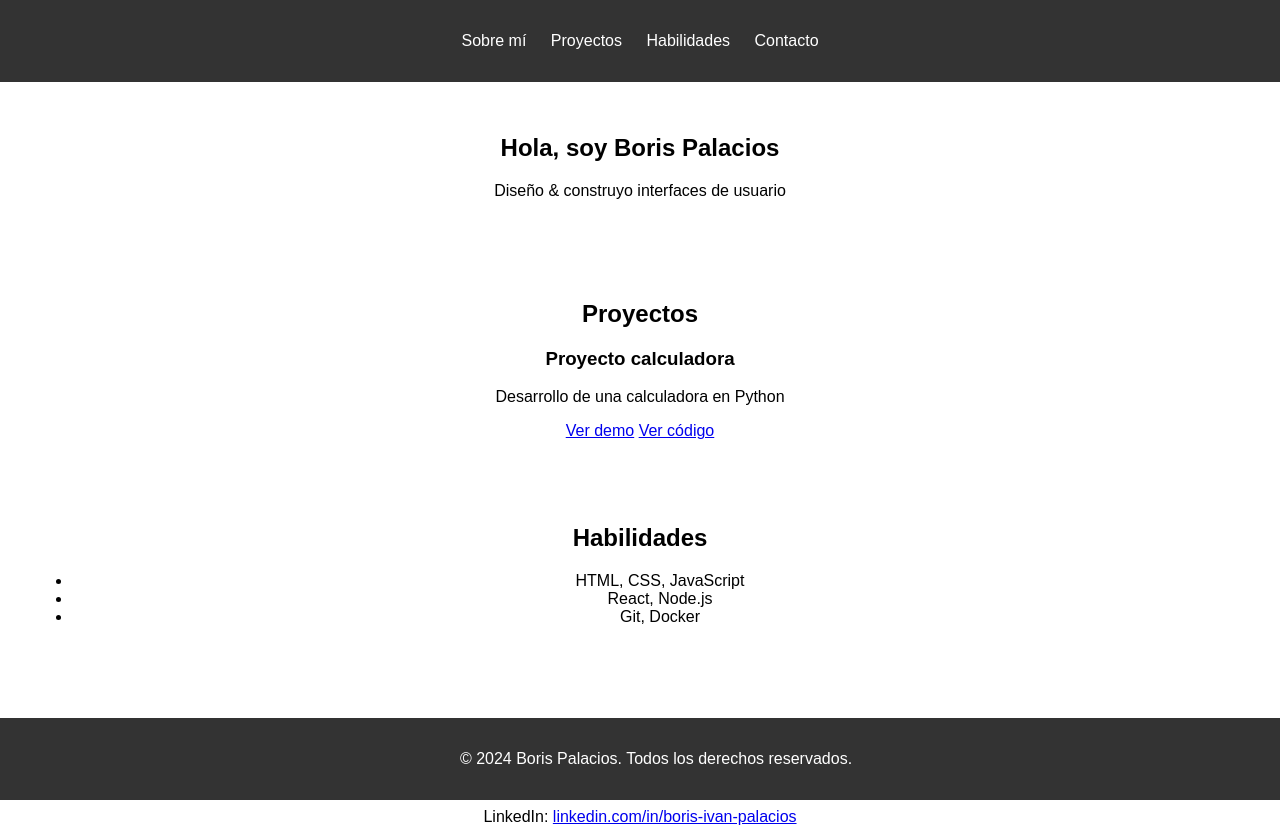
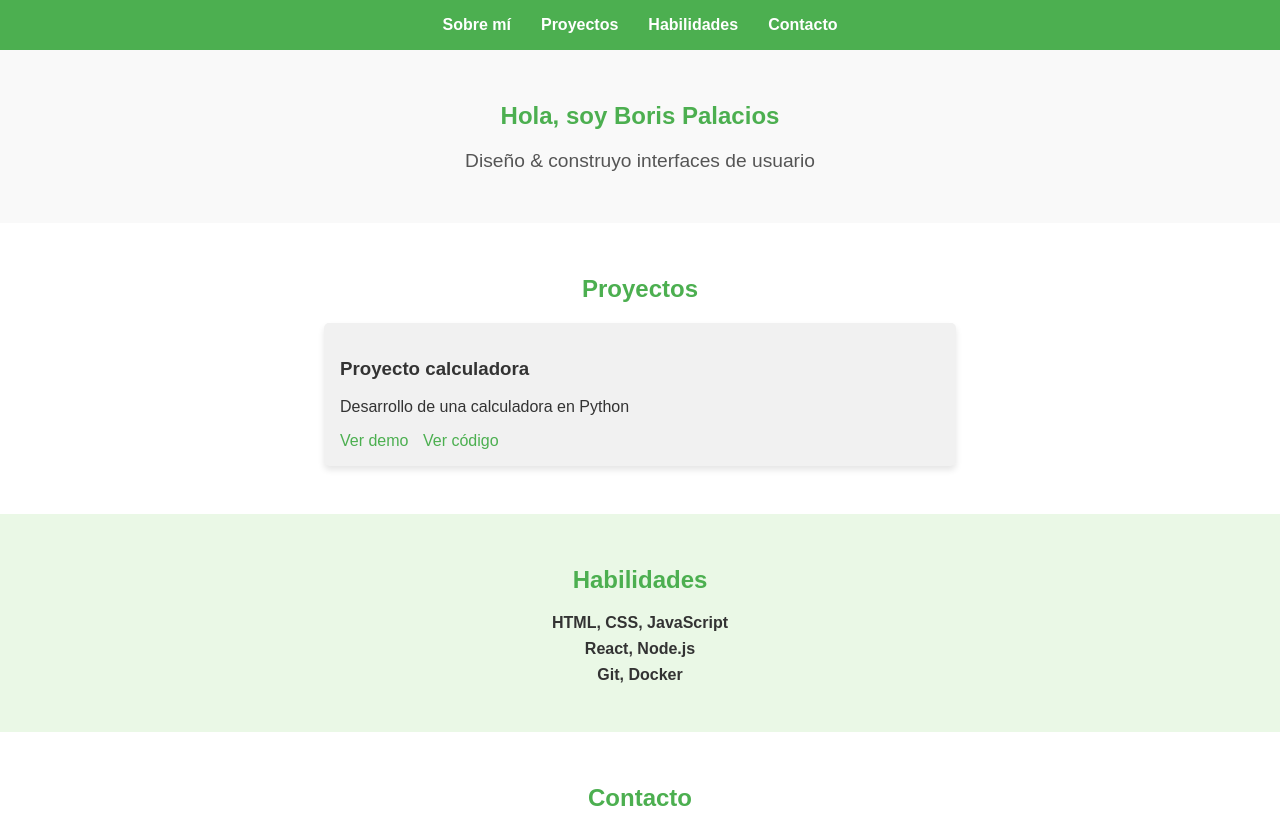
Before and after one commit to borisipe/portafolio_linkedin, a plain HTML site: page index.html in a window 1280 px wide. Shown: the top 829 px of the page. Drawn offline with Linux system fonts and the light colour scheme.

Commit message:
Commit 9 - Rama prueba de pagina - Cambio de estilo general de la pagina

```diff
--- a/styles.css
+++ b/styles.css
@@ -1,39 +1,140 @@
+/* Estilos generales */
 body {
   font-family: Arial, sans-serif;
   margin: 0;
   padding: 0;
+  background-color: #f4f4f4; /* Fondo claro */
+  color: #333; /* Texto principal */
 }
+
+/* Estilo del header y navegación */
 header {
-    background: #333;
-    color: #fff;
+  background-color: #4CAF50; /* Verde */
   padding: 1rem;
   text-align: center;
+  color: #fff;
 }
+
 nav ul {
   list-style: none;
   padding: 0;
+  margin: 0;
+  display: flex;
+  justify-content: center;
 }
+
 nav ul li {
-    display: inline;
-    margin: 0 10px;
+  margin: 0 15px;
 }
+
 nav ul li a {
   color: #fff;
   text-decoration: none;
+  font-weight: bold;
+  transition: color 0.3s;
 }
-  li .skills{
-    list-style-position: inside;
+
+nav ul li a:hover {
+  color: #FFD700; /* Dorado */
 }
-  section {
+
+/* Sección "Sobre mí" */
+#about {
+  background-color: #f9f9f9; /* Fondo gris claro */
   padding: 2rem;
   text-align: center;
 }
+
+#about h1 {
+  color: #4CAF50; /* Verde */
+}
+
+#about p {
+  font-size: 1.2rem;
+  color: #555; /* Gris oscuro */
+}
+
+/* Sección de proyectos */
+#projects {
+  background-color: #fff;
+  padding: 2rem;
+}
+
+#projects h2 {
+  color: #4CAF50;
+  text-align: center;
+}
+
+.project {
+  background-color: #f1f1f1; /* Gris suave */
+  padding: 1rem;
+  margin: 1rem auto;
+  border-radius: 5px;
+  max-width: 600px;
+  box-shadow: 0 4px 6px rgba(0, 0, 0, 0.1);
+}
+
+.project h3 {
+  color: #333;
+}
+
+.project a {
+  color: #4CAF50;
+  text-decoration: none;
+  margin-right: 10px;
+  transition: color 0.3s;
+}
+
+.project a:hover {
+  color: #FF4500; /* Naranja */
+}
+
+/* Sección de habilidades */
+#skills {
+  background-color: #eaf8e6; /* Verde muy claro */
+  padding: 2rem;
+}
+
+#skills h2 {
+  color: #4CAF50;
+  text-align: center;
+}
+
+#skills ul {
+  list-style: none;
+  padding: 0;
+  text-align: center;
+}
+
+#skills ul li {
+  margin: 0.5rem 0;
+  font-weight: bold;
+}
+
+/* Sección de contacto */
+#contact {
+  background-color: #fff;
+  padding: 2rem;
+  text-align: center;
+}
+
+#contact h2 {
+  color: #4CAF50;
+}
+
+#contact p a {
+  color: #4CAF50;
+  text-decoration: none;
+}
+
+#contact p a:hover {
+  color: #FF4500;
+}
+
+/* Footer */
 footer {
-    background: #333;
+  background-color: #333;
   color: #fff;
   text-align: center;
   padding: 1rem;
-    position: fixed;
-    bottom: 0;
-    width: 100%;
 }
```
Lines whose indentation alone changed are shown as unchanged.
